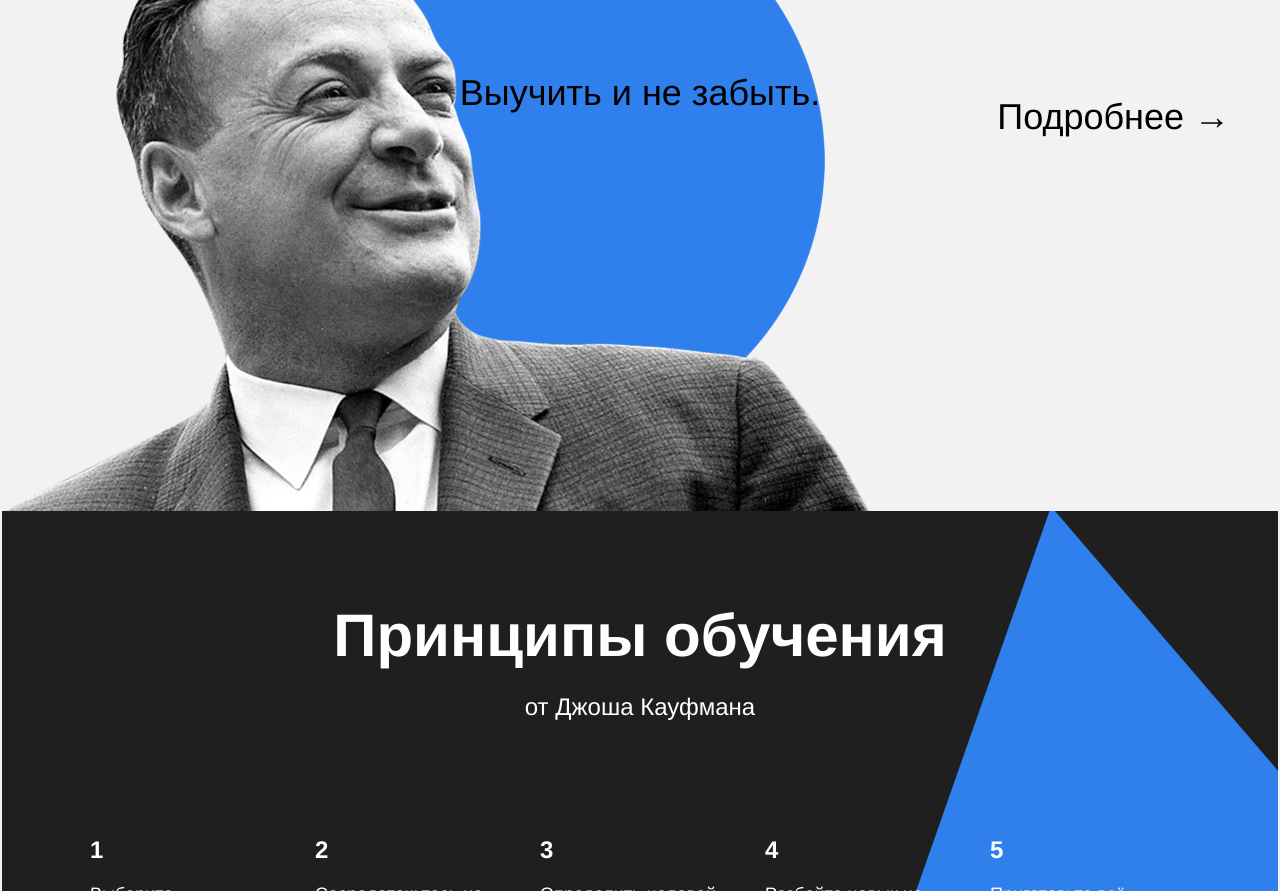
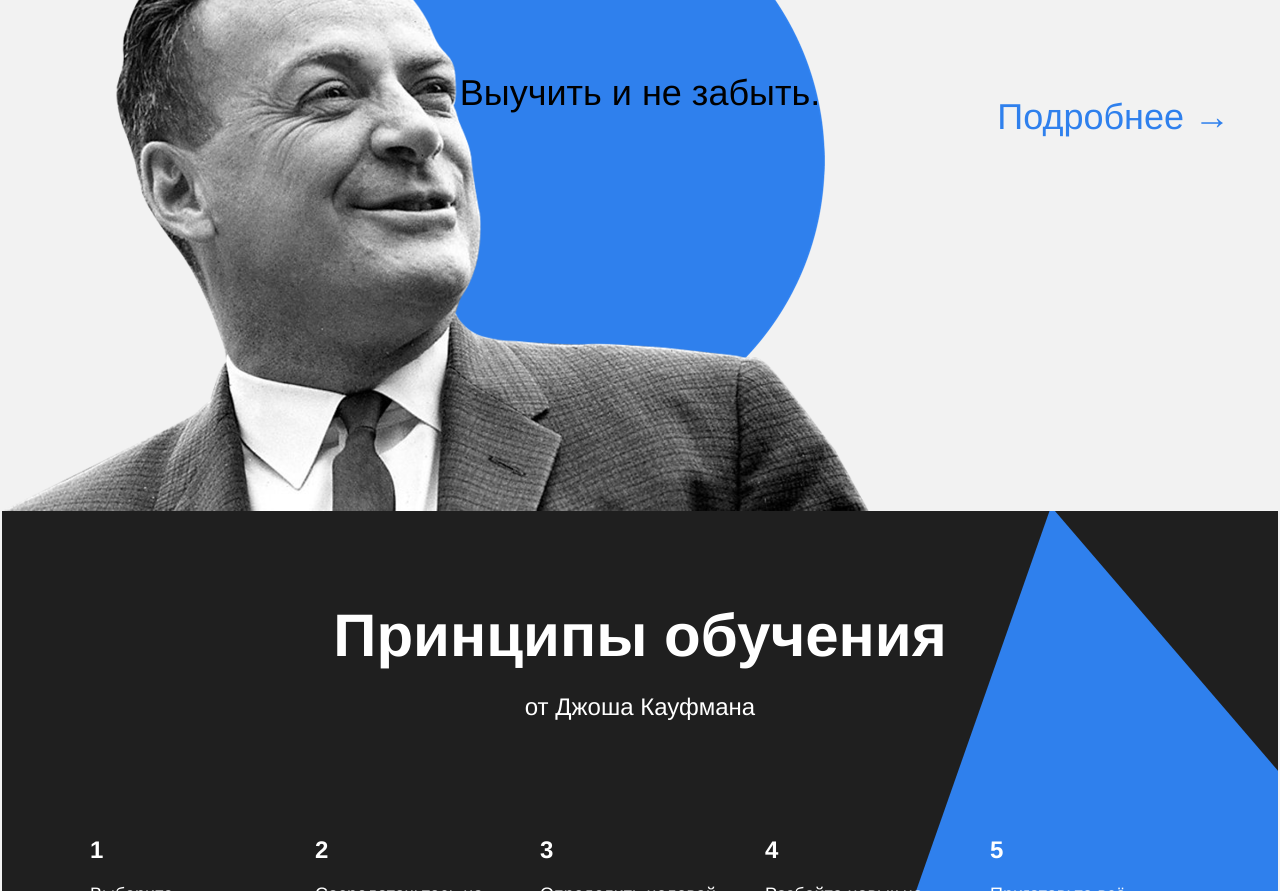
Before and after one commit to rnuravtsev/Flex-template, a plain HTML site: page index.html in a window 1280 px wide. Shown: the part 2244-3135 px from the top of the page. Drawn offline with Linux system fonts and the light colour scheme.

Commit message:
test. правки для feynman__link

```diff
--- a/styles/style.css
+++ b/styles/style.css
@@ -253,7 +253,7 @@
   position: absolute;
   top: 50%;
   right: 48px;
-  color: var(--black);
+  color: var(--primary);
   font-size: 36px;
   line-height: 51px;
   font-weight: normal;
```
